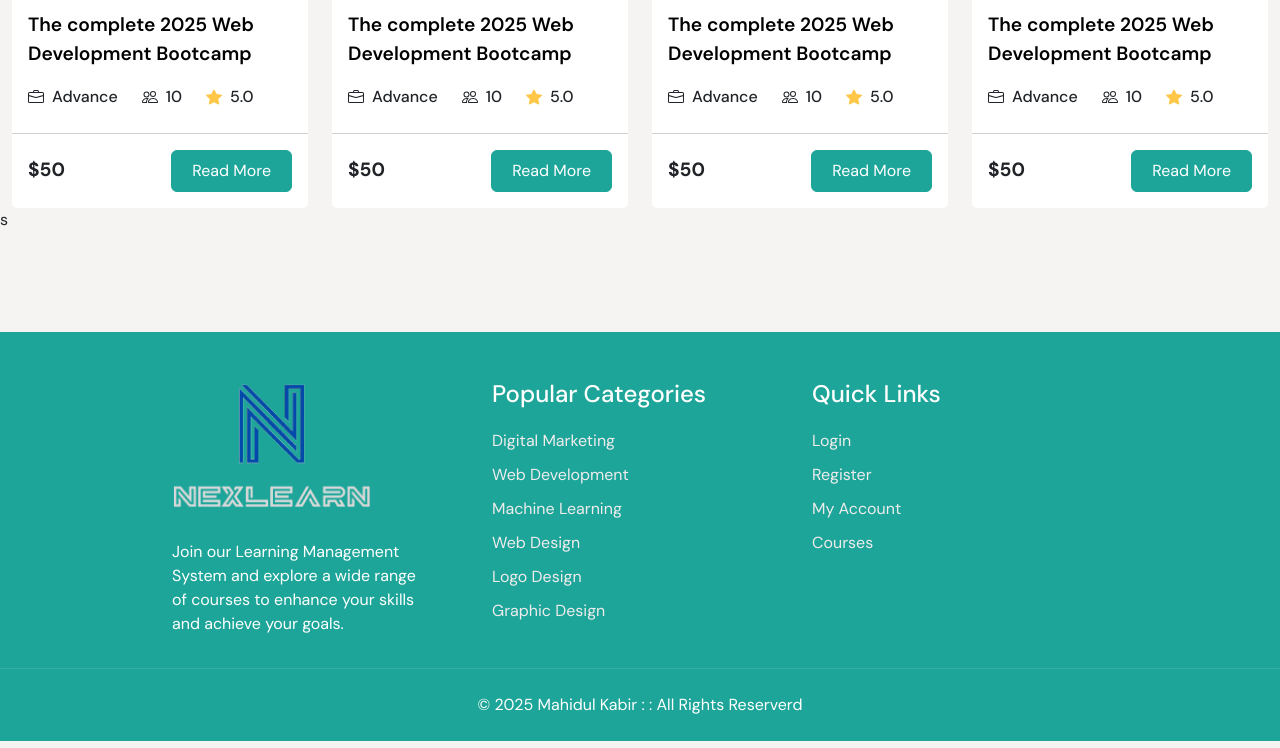
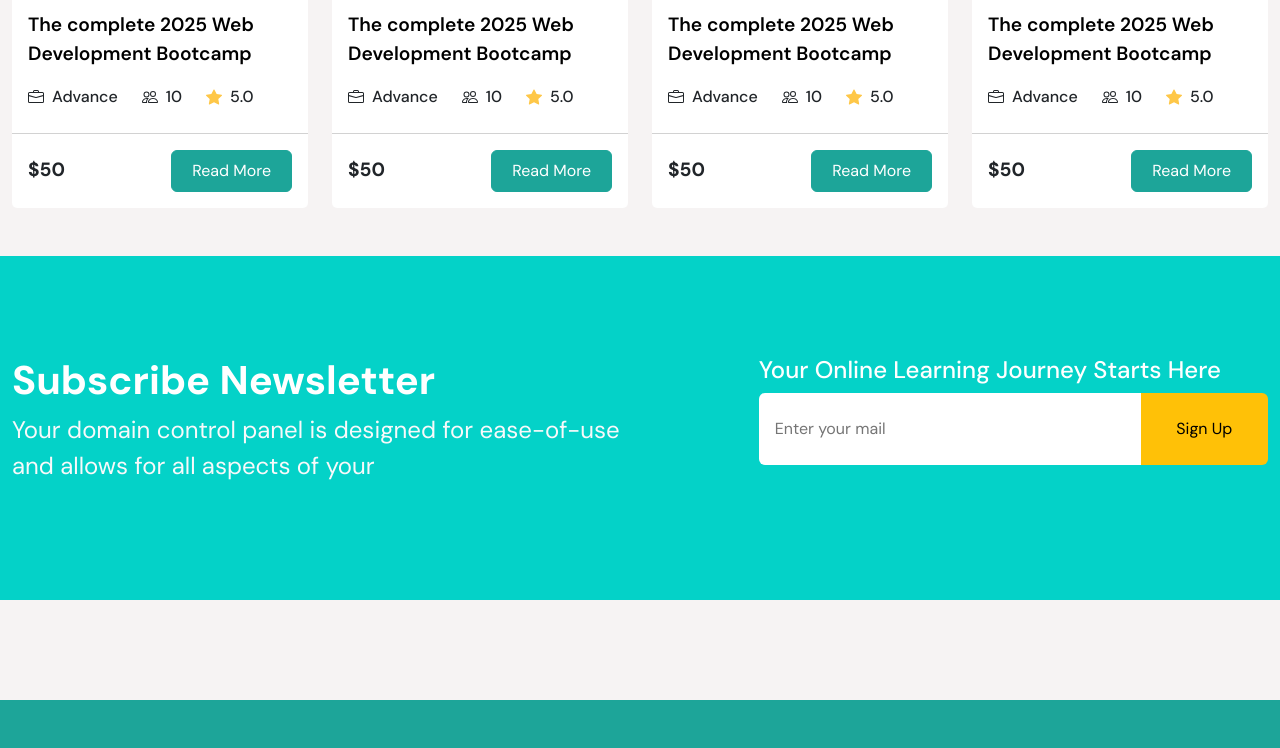
Before and after one commit to mahidulkabir/NexLearn-LMS-React-Laravel, a React (Vite) app in the folder frontend/: page / in a window 1280 px wide. Shown: the part 1714-2462 px from the top of the page. Built offline with nearby package versions, Linux system fonts and the light colour scheme.

Commit message:
added newslettes part

```diff
--- /dev/null
+++ b/frontend/src/App.css
@@ -0,0 +1,4 @@
+.subscribe_newsletter {
+    background: #04D2C8;
+    padding: 100px 0;
+}
--- a/frontend/src/components/common/FeaturedCourses.jsx
+++ b/frontend/src/components/common/FeaturedCourses.jsx
@@ -59,7 +59,7 @@ const FeaturedCourses = () => {
                         level='Advance'
                         enrolled='10'
                         customClasses="col-lg-3 col-md-6"
-                    />   s
+                    />
 
                 </div>
             </div>
--- a/frontend/src/components/pages/Home.jsx
+++ b/frontend/src/components/pages/Home.jsx
@@ -3,6 +3,9 @@ import Layout from '../common/Layout';
 import Hero from '../common/Hero';
 import FeaturedCategories from '../common/FeaturedCategories';
 import FeaturedCourses from '../common/FeaturedCourses';
+import Newsletter from './Newsletter';
+
+
 
 const Home = () => {
     return (
@@ -10,6 +13,7 @@ const Home = () => {
             <Hero/>
             <FeaturedCategories/>
             <FeaturedCourses/>
+            <Newsletter/>
          </Layout>
     );
 };
--- /dev/null
+++ b/frontend/src/components/pages/Newsletter.jsx
@@ -0,0 +1,34 @@
+import React from "react";
+import 'bootstrap/dist/css/bootstrap.min.css';
+const Newsletter = () => {
+  return (
+    <>
+      <div className="subscribe_newsletter">
+        <div className="container">
+          <div className="row">
+            <div className="col-xl-6 col-lg-6">
+              <div className="newsletter_text">
+                <h3 className="text-white fs-1 fw-bold">Subscribe Newsletter</h3>
+                <p className="text-light fs-4">
+                  Your domain control panel is designed for ease-of-use and
+                  allows for all aspects of your
+                </p>
+              </div>
+            </div>
+            <div className="col-xl-5 offset-xl-1 col-lg-6">
+              <div className="newsletter_form">
+                <h4 className="text-white">Your Online Learning Journey Starts Here</h4>
+                <form action="#" className="newsletter_form ">
+                  <input type="text" placeholder="Enter your mail" className=" bg-white rounded-2 px-3 py-4 border-0 w-75 rounded-end-0" />
+                  <button type="submit" className=" bg-warning rounded-2 px-3 py-4 border-0 w-25 rounded-start-0">Sign Up</button>
+                </form>
+              </div>
+            </div>
+          </div>
+        </div>
+      </div>
+    </>
+  );
+};
+
+export default Newsletter;
--- a/frontend/src/main.jsx
+++ b/frontend/src/main.jsx
@@ -3,6 +3,7 @@ import { createRoot } from 'react-dom/client'
 import 'bootstrap/dist/css/bootstrap.min.css';
 import './assets/style.scss'
 import App from './App.jsx'
+import './App.css'
 
 createRoot(document.getElementById('root')).render(
   <StrictMode>
```
